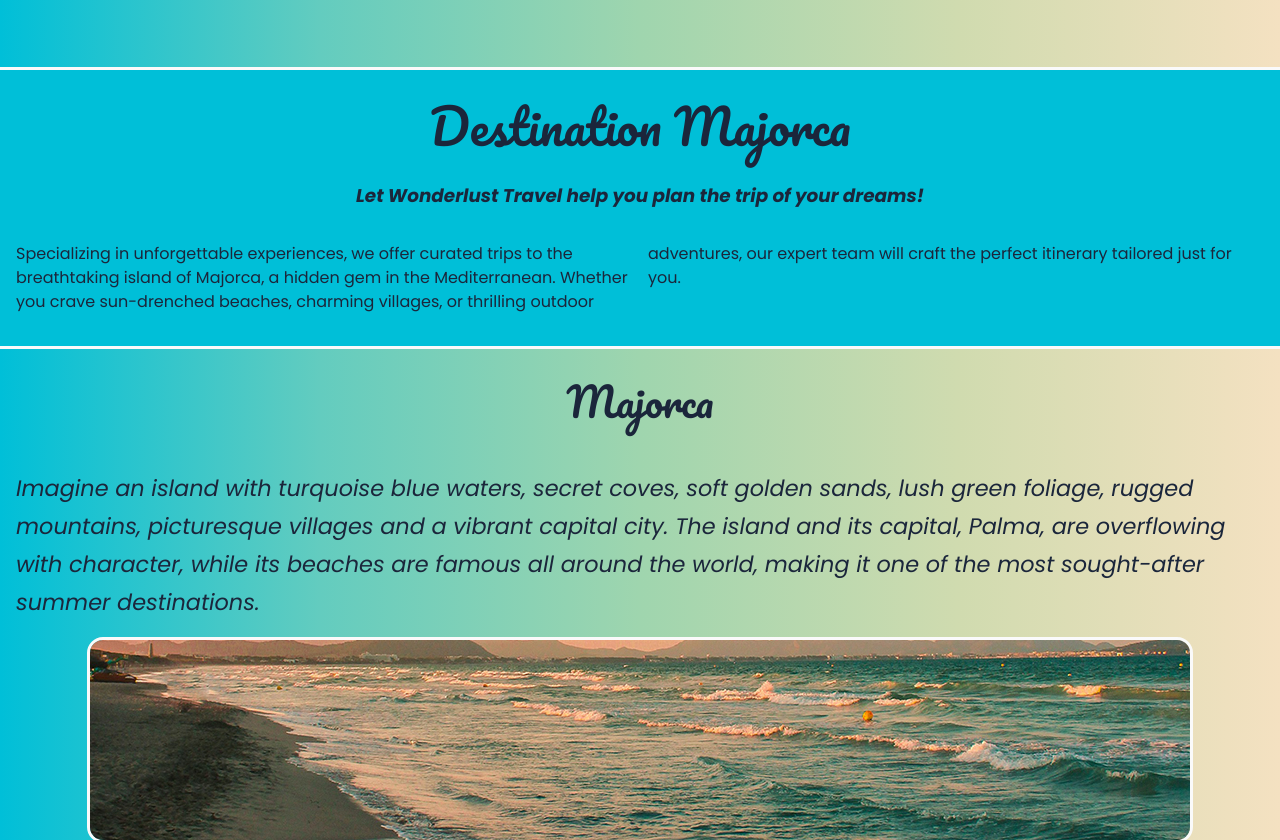
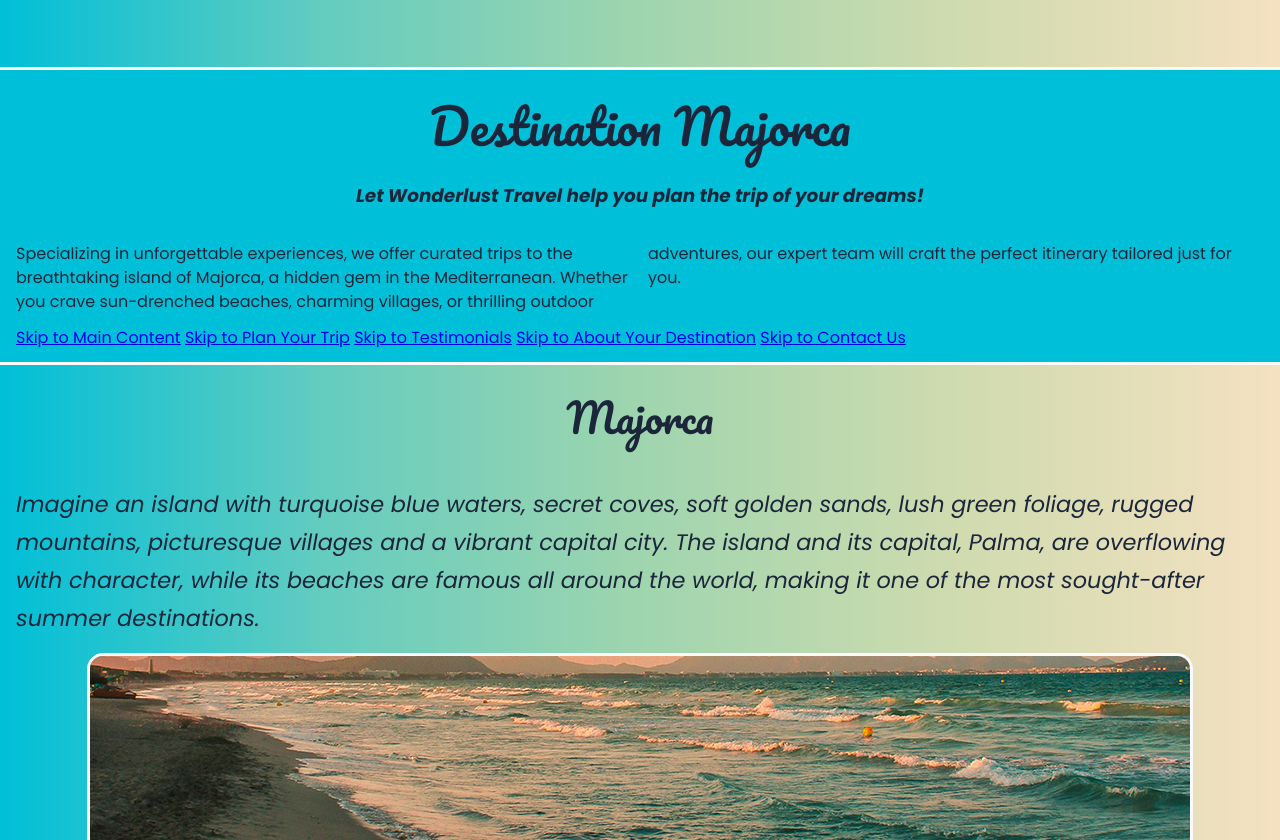
Before and after one commit to kadenrose/wonderlust, a plain HTML site: page index.html in a window 1280 px wide. Shown: the part 160-1000 px from the top of the page. Drawn offline with Linux system fonts and the light colour scheme.

Commit message:
02.06.2025
started skiplinks

```diff
--- a/index.html
+++ b/index.html
@@ -16,6 +16,14 @@
         <h1>Destination Majorca</h1>
         <p>Let Wonderlust Travel help you plan the trip of your dreams!</p>
         <p>Specializing in unforgettable experiences, we offer curated trips to the breathtaking island of Majorca, a hidden gem in the Mediterranean. Whether you crave sun-drenched beaches, charming villages, or thrilling outdoor adventures, our expert team will craft the perfect itinerary tailored just for you.</p>
+        <div id="skip-links">
+            <a href="#main-content">Skip to Main Content</a>
+            <a href="#plan-your-trip">Skip to Plan Your Trip</a>
+            <a href="#testimonials">Skip to Testimonials</a>
+            <a href="about-your-destination">Skip to About Your Destination</a>
+            <a href="contact-us">Skip to Contact Us</a>
+
+        </div>
     </header>
     <nav>
         <h2>Main Navigation</h2>
@@ -31,7 +39,7 @@
             <li><a href="#contact-us">Contact Us</a></li>
         </ul>
     </nav>
-    <main>
+    <main id="main-content">
         <article>
             <h2>Majorca</h2>
             <section id="intro">
```
